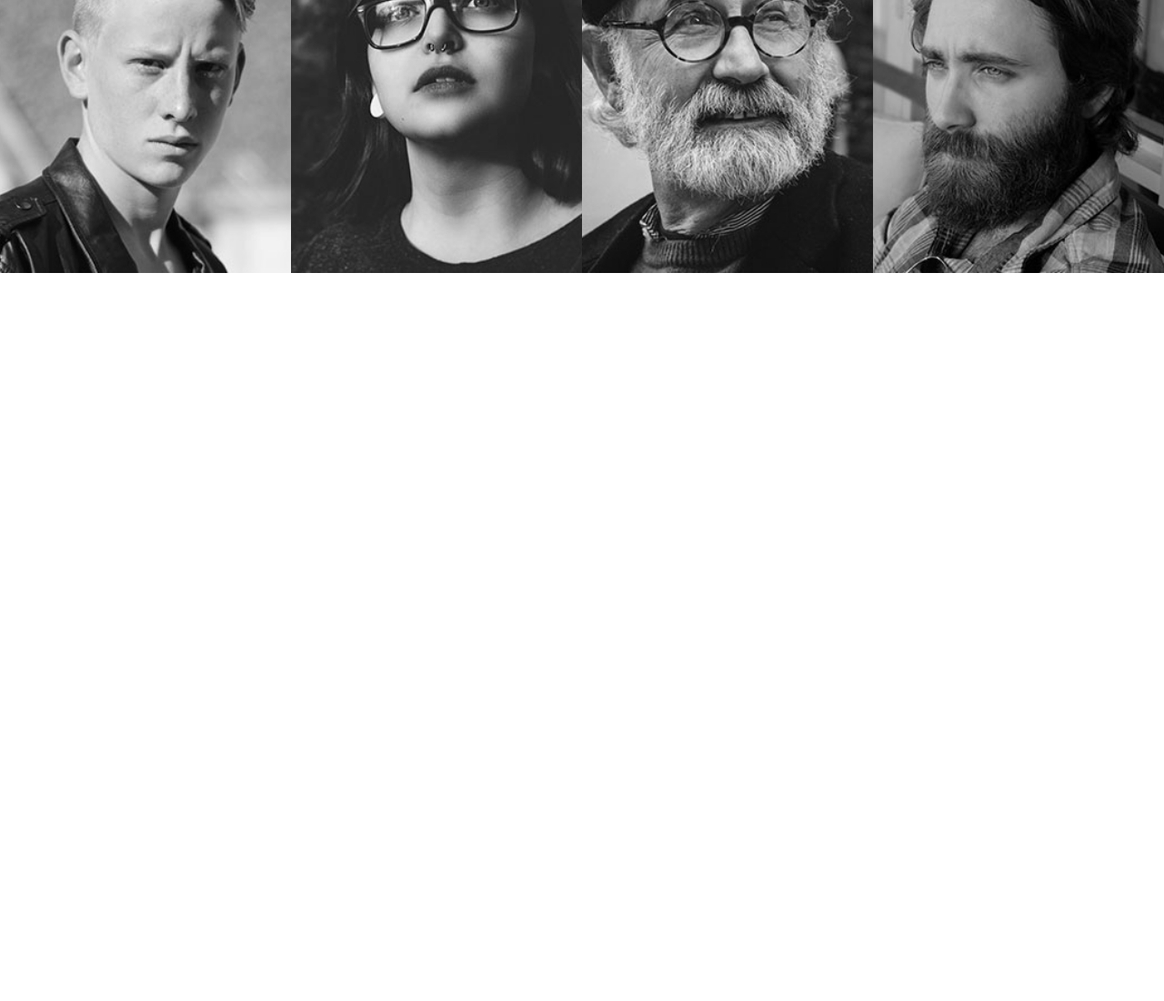
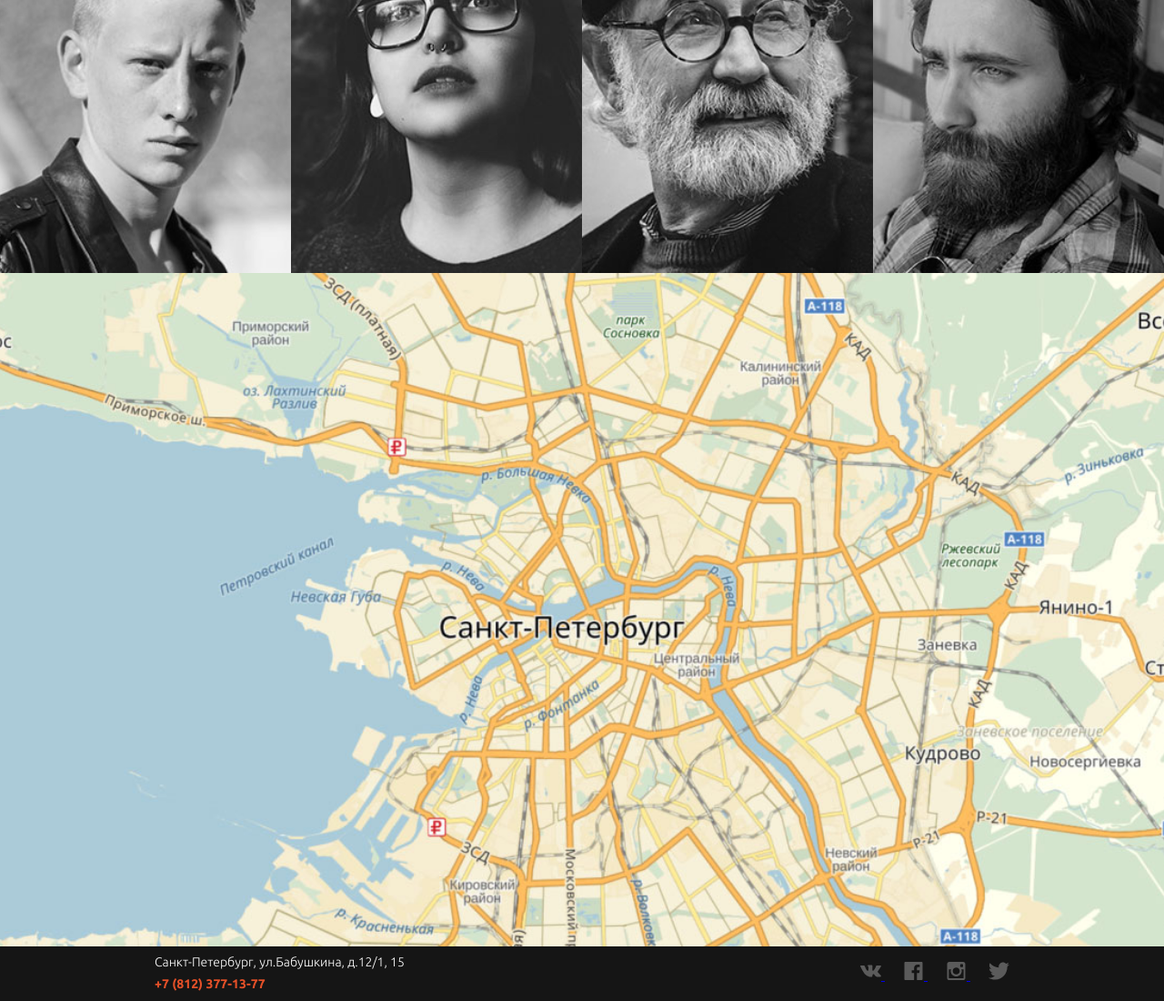
Before and after one commit to semshow/burger, a plain HTML site: page index.html in a window 1280 px wide. Shown: the part 3700-4800 px from the top of the page at 91% size. Before the commit the page ends 4000 px from the top, so only its background shows below. Drawn offline with Linux system fonts and the light colour scheme.

Commit message:
section map

```diff
--- /dev/null
+++ b/css/blocks/_map.scss
@@ -0,0 +1,71 @@
+.map {
+  background: url(../img/map.jpg) center center / cover no-repeat;
+  position: relative;
+}
+
+.footer {
+  width: 100%;
+  min-height: 60px;
+  position: absolute;
+  left: 0;
+  bottom: 0;
+  background-color: #151515;
+  display: flex;
+  flex: 1;
+  align-items: center;
+}
+
+.map__container {
+  flex-direction: row;
+  justify-content: space-between;
+  align-items: center;
+  height: 100%;
+  width: 940px;
+}
+
+.footer__contacts {
+  width: 50%;
+}
+
+.footer__social {
+  text-align: right;
+  width: 50%;
+}
+
+.footer__contacts-adress {
+  display: block;
+  font-family: 'Ubuntu', sans-serif;
+  font-size: 14px;
+  font-weight: 300;
+  font-style: normal;
+  line-height: 1.71;
+  letter-spacing: normal;
+  text-align: left;
+  color: #ffffff;
+}
+
+.footer__contacts-phone {
+  display: block;
+  @extend .footer__contacts-adress;
+  font-weight: bold;
+  color: #e45028;
+}
+
+.footer__social-pic {
+  max-width: 23px;
+  max-height: 20px;
+  fill: $white;
+  fill-opacity: 0.3;
+
+  &:hover {
+    fill-opacity: 1;
+  }
+}
+
+.footer__social-link {
+  margin-right: 20px;
+
+  &:last-child {
+    margin-right: 0;
+  }
+}
--- a/css/blocks/_menu.scss
+++ b/css/blocks/_menu.scss
@@ -16,10 +16,7 @@
   display: flex;
   min-width: 80px;
   height: 100%;
-  position: relative;
-  display: flex;
   overflow: hidden;
-
 }
 
 .menu--meat {
@@ -37,7 +34,7 @@
 
 .menu__accordeon-top {
   background-color: rgba($color: #3e3c3c, $alpha: 0.8);
-  width: 80px;
+  min-width: 80px;
   position: relative;
 }
 
--- a/css/style.scss
+++ b/css/style.scss
@@ -8,4 +8,5 @@
 @import 'blocks/head';
 @import 'blocks/features';
 @import 'blocks/reviews';
+@import 'blocks/map';
 @import 'blocks/scroller';
--- a/index.html
+++ b/index.html
@@ -471,6 +471,46 @@
         </ll>
       </ul>
     </section>
+
+    <section class="map section">
+      <footer class="footer">
+        <div class="container map__container">
+
+          <div class="footer__contacts">
+            <span class="footer__contacts-adress">
+              Санкт-Петербург, ул.Бабушкина, д.12/1, 15
+            </span>
+            <span class="footer__contacts-phone">
+              +7 (812) 377-13-77
+            </span>
+          </div>
+          <div class="footer__social">
+            <a href="#" class="footer__social-link">
+              <svg class="footer__social-pic">
+                <use xlink:href="img/icons/sprite.svg#vkont"></use>
+              </svg>
+            </a>
+            <a href="#" class="footer__social-link">
+              <svg class="footer__social-pic">
+                <use xlink:href="img/icons/sprite.svg#fb"></use>
+              </svg>
+            </a>
+            <a href="#" class="footer__social-link">
+              <svg class="footer__social-pic">
+                <use xlink:href="img/icons/sprite.svg#inst"></use>
+              </svg>
+            </a>
+            <a href="#" class="footer__social-link">
+              <svg class="footer__social-pic">
+                <use xlink:href="img/icons/sprite.svg#twit"></use>
+              </svg>
+            </a>
+          </div>
+        </div>
+      </footer>
+
+    </section>
+
   </div>
 </body>
 
```
Also changed, not shown: css/style.css, img/map.jpg (added), 1 other file.
